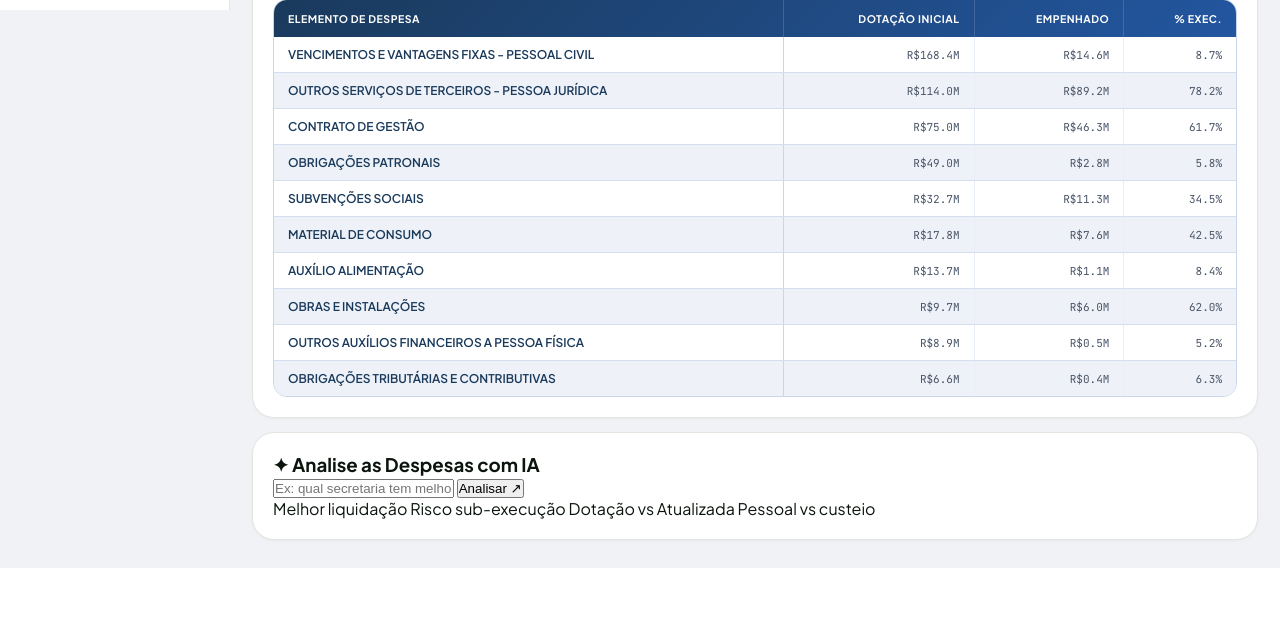
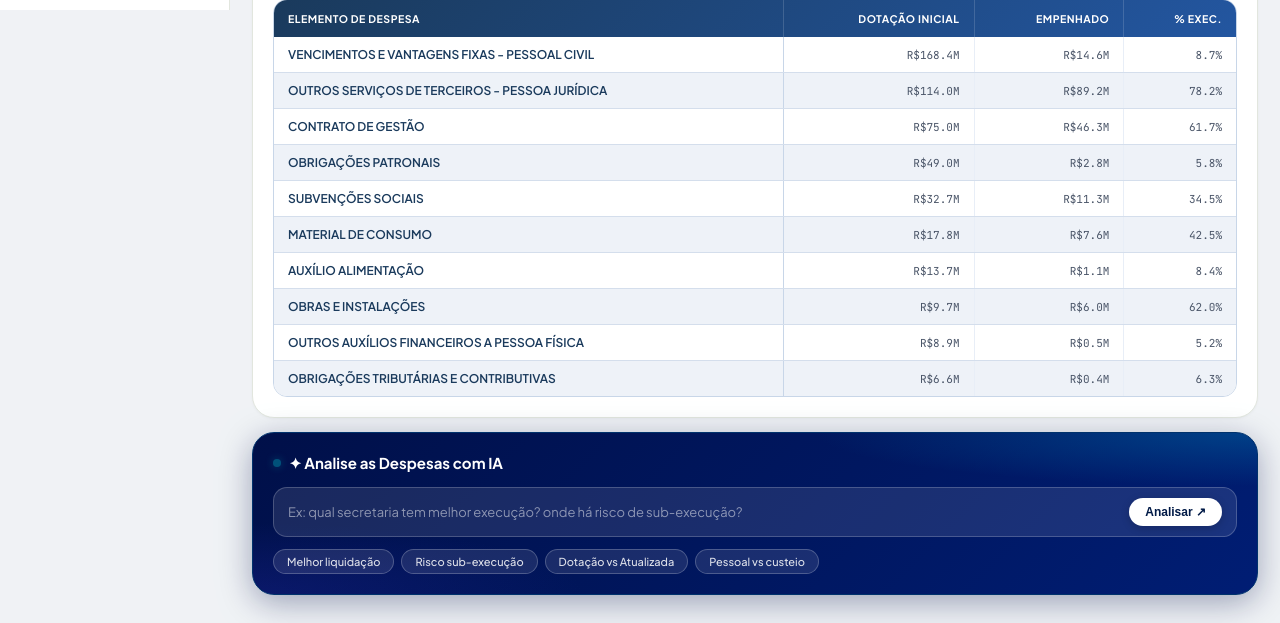
Before and after one commit to thiagolessa08-sys/SQLTech, a Flask app: page /despesa in a window 1280 px wide. Shown: the part 811-1434 px from the top of the page. Before the commit the page ends 1379 px from the top, so only its background shows below. Run offline with Flask 3, Linux system fonts and the light colour scheme; data comes from the database, SQL or seed files in the repository; some web fonts are replaced.

Commit message:
fix: AI card com CSS direto nos templates — igual ao Painel, gradiente azul escuro

```diff
--- a/templates/despesa.html
+++ b/templates/despesa.html
@@ -215,6 +215,23 @@
 .donut-list .pct{font-weight:700;font-size:11px;color:#1a3a5c;flex-shrink:0;font-family:'JetBrains Mono',monospace}
 /* chart cards proporcionais */
 .chart-col{display:flex;flex-direction:column}
+/* AI card — igual ao Painel */
+.card.ai-card,.ai-card{background:linear-gradient(135deg,oklch(0.20 0.12 250) 0%,oklch(0.28 0.16 255) 100%)!important;color:#fff!important;border:1px solid oklch(0.32 0.12 250)!important;position:relative;overflow:hidden;box-shadow:0 8px 32px oklch(0.20 0.12 250/.35)!important}
+.ai-card::before{content:"";position:absolute;inset:0;background:radial-gradient(ellipse 80% 60% at 100% 0%,oklch(0.55 0.18 220/.35),transparent 55%),radial-gradient(ellipse 60% 80% at 0% 100%,oklch(0.38 0.20 270/.3),transparent 55%)}
+.ai-card>*{position:relative}
+.ai-card h3{font-size:15px;font-weight:700;margin:0 0 14px;color:#fff;display:flex;align-items:center;gap:8px}
+.ai-card h3::before{content:"";display:inline-block;width:8px;height:8px;border-radius:50%;background:oklch(0.70 0.18 200);box-shadow:0 0 8px oklch(0.70 0.18 200/.8);animation:pulse 2s infinite}
+.ai-row{display:flex;gap:8px;align-items:center;background:rgba(255,255,255,.1);border:1px solid rgba(255,255,255,.2);border-radius:14px;padding:10px 14px}
+.ai-row:focus-within{border-color:rgba(255,255,255,.5);background:rgba(255,255,255,.14)}
+.ai-input{flex:1;border:none;background:transparent;font-size:13px;color:#fff;outline:none;font-family:inherit}
+.ai-input::placeholder{color:rgba(255,255,255,.5)}
+.ai-send{padding:7px 16px;background:#fff;color:oklch(0.22 0.10 250);border:none;border-radius:999px;font-size:12px;font-weight:700;cursor:pointer;flex-shrink:0;box-shadow:0 2px 8px rgba(0,0,0,.2);transition:opacity .15s,transform .1s}
+.ai-send:hover{opacity:.9;transform:translateY(-1px)}.ai-send:disabled{opacity:.4}
+.ai-chips{display:flex;gap:7px;flex-wrap:wrap;margin-top:12px}
+.ai-chip{font-size:11px;padding:5px 13px;border-radius:999px;border:1px solid rgba(255,255,255,.22);background:rgba(255,255,255,.1);color:rgba(255,255,255,.85);cursor:pointer;transition:background .15s;font-weight:500}
+.ai-chip:hover{background:rgba(255,255,255,.22);border-color:rgba(255,255,255,.4)}
+.ai-resp{margin-top:14px;padding:14px 16px;font-size:12.5px;background:rgba(255,255,255,.1);border-radius:14px;color:#fff;line-height:1.7;display:none;border-left:3px solid oklch(0.65 0.18 250)}
+.ai-resp.show{display:block}
 /* table */
 .tbl-wrap{border-radius:14px;overflow:hidden;border:1px solid #c8d6e8}
 .tbl{width:100%;border-collapse:collapse;font-size:12px}
```
Also changed, not shown: templates/receita.html (+17 -0 lines).
